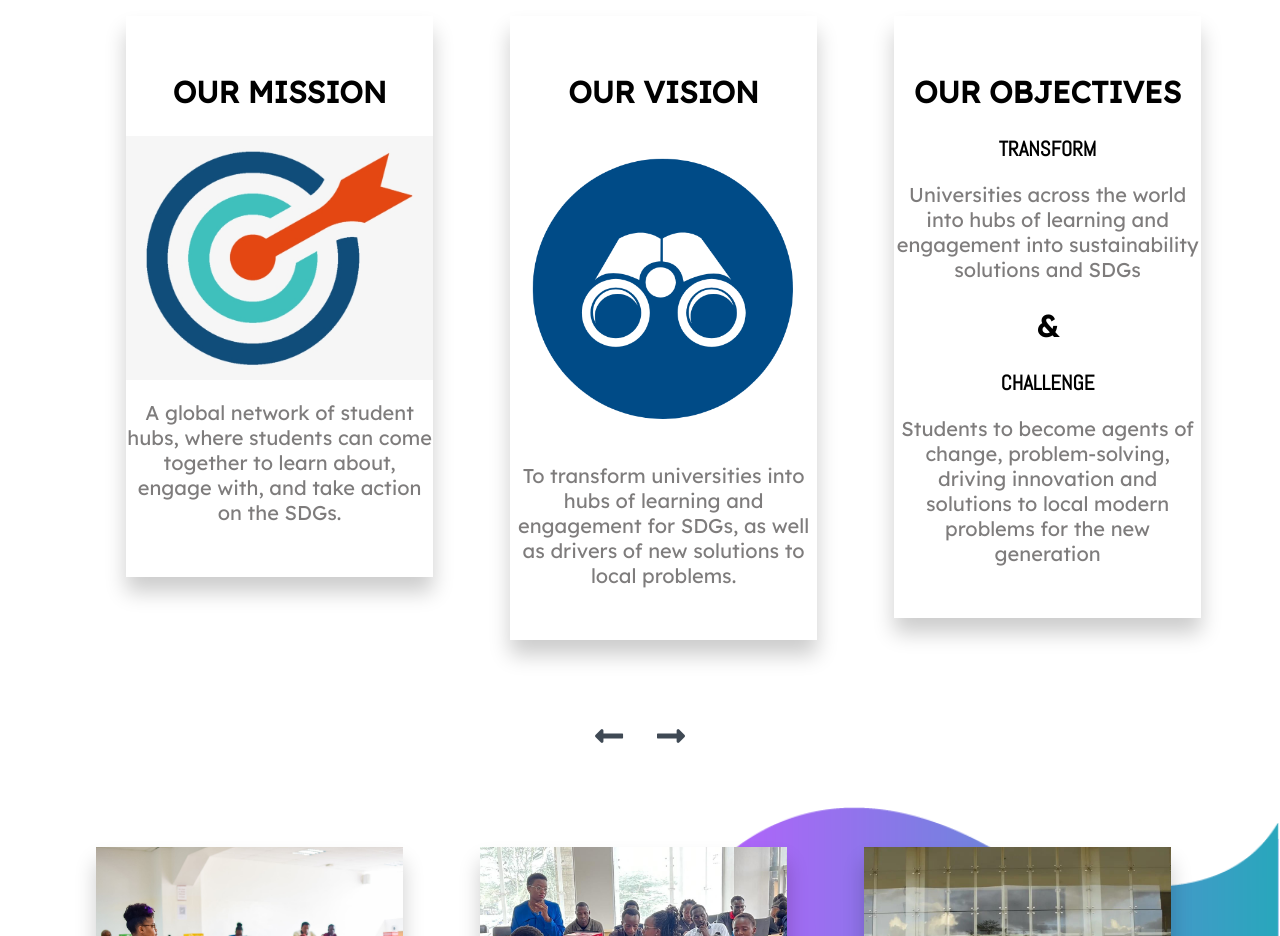
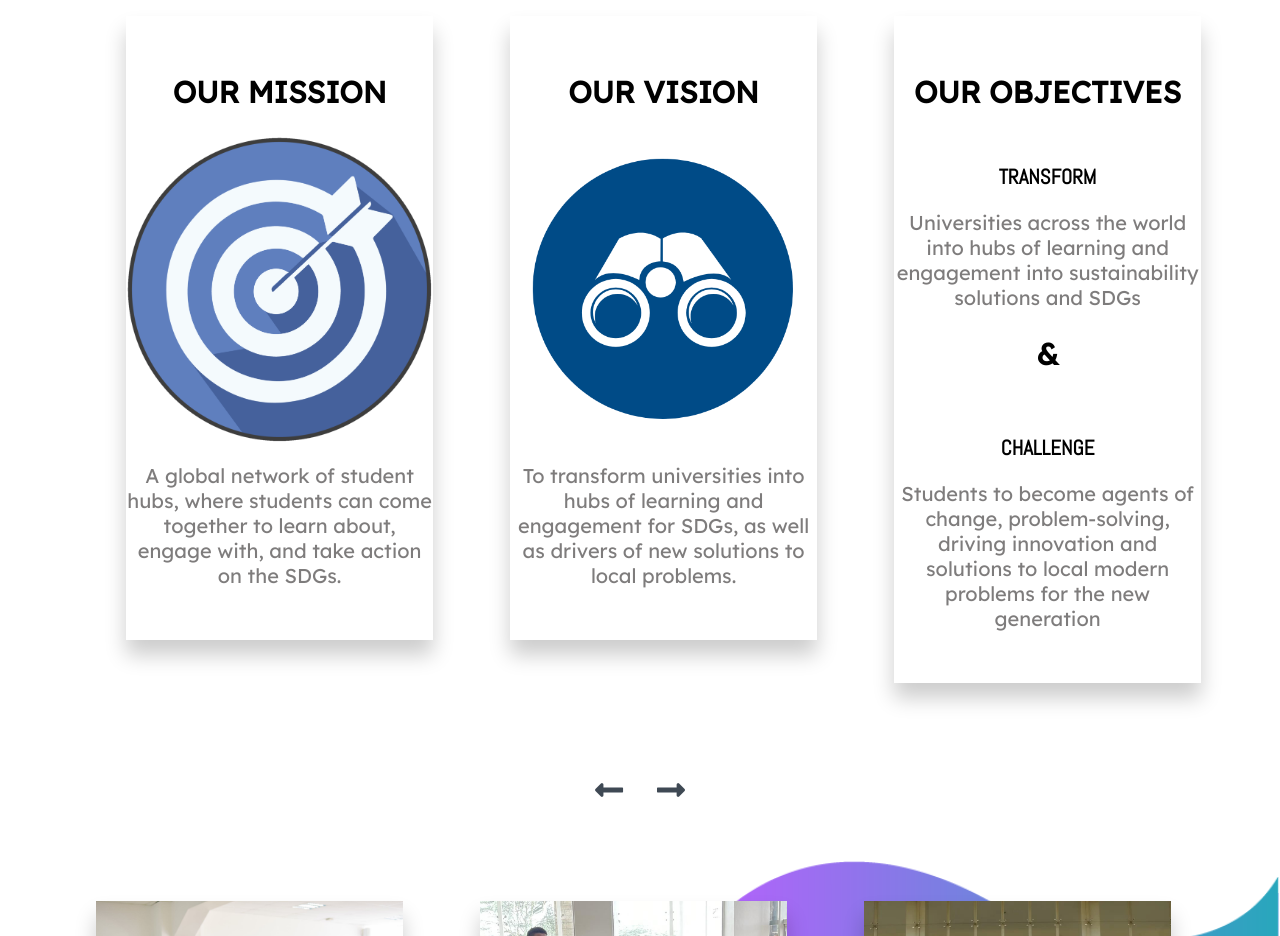
Before and after one commit to strathsdghub/site, a plain HTML site: page index.html in a window 1280 px wide. Shown: the part 2260-3196 px from the top of the page. Drawn offline with Linux system fonts and the light colour scheme.

Commit message:
3rd commit
logo styll

```diff
--- a/index.html
+++ b/index.html
@@ -127,7 +127,7 @@
                         <div class="blog-content" data-aos="fade-left" data-aos-delay="200">
                             <div class="blog-title">
                                 <h2>OUR MISSION</h2>
-                                <img src="assets/mission-logo.jpg">
+                                <img src="assets/missionicon.png">
                                 <p>A global network of student hubs, where students can come together to learn about, engage with, and take action on the SDGs.</p>
                             </div>
                         </div>
@@ -141,9 +141,10 @@
                         <div class="blog-content" data-aos="fade-right" data-aos-delay="200">
                             <div class="blog-title">
                                 <h2>OUR OBJECTIVES</h2>
+                                <br>
                                 <h3>TRANSFORM</h3>
                                 <p>Universities across the world into hubs of learning and engagement into sustainability solutions and SDGs</p>
-                                <h2> & <br></h2>
+                                <h2> & <br><br></h2>
                                 <h3>CHALLENGE</h3>
                                 <p>Students to become agents of change, problem-solving, driving innovation and solutions to local modern problems for the new generation</p>
                             </div>
@@ -154,8 +155,8 @@
 
         </section>
 
-        <br><br><br><br><br><br><br><br><br><br><br><br><br><br><br><br><br><br><br><br><br><br><br><br><br><br><br><br><br><br><br><br><br>
-        <br><br><br><br><br><br><br><br><br><br><br><br><br><br><br><br><br><br><br><br><br><br><br><br><br><br><br><br><br><br><br><br>
+        <br><br><br><br><br><br><br><br><br><br><br><br><br><br><br><br><br><br><br><br><br><br><br><br><br><br><br><br><br><br><br><br><br><br>
+        <br><br><br><br><br><br><br><br><br><br><br><br><br><br><br><br><br><br><br><br><br><br><br><br><br><br><br><br><br><br><br><br><br><br>
         <section>
             <div class="blog " id="blog-part">
                 <div class="container ">
```
Also changed, not shown: assets/mission-icon3.jpg (added), assets/mission-icon4.jpg (added), assets/missionicon.png (added).
